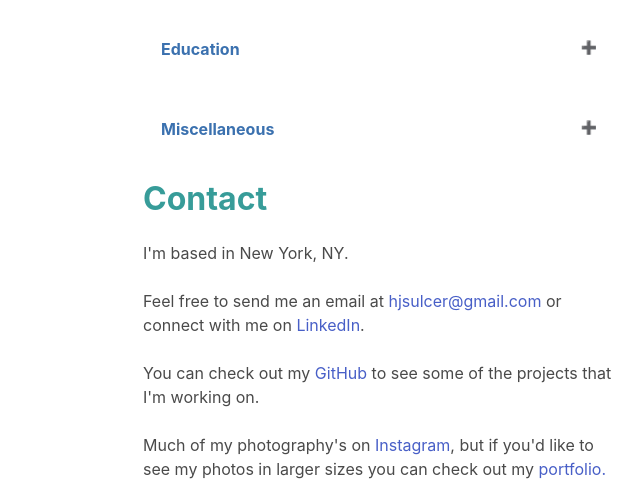
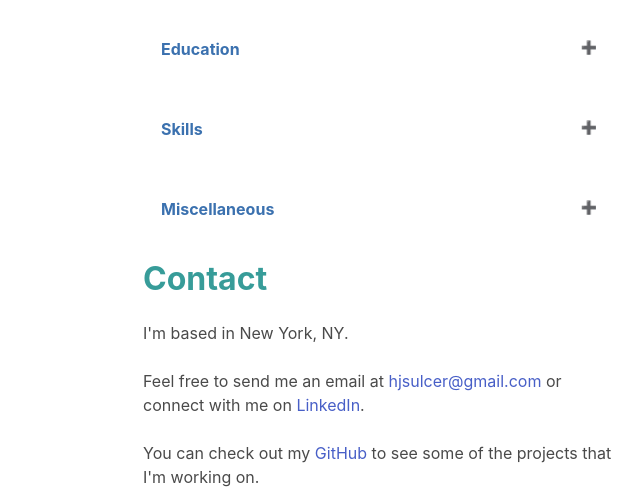
Before and after one commit to Tsardines/port-tri-col, a website: page src/index.html in a window 1280 px wide. Shown: the part 549-1049 px from the top of the page, without its empty margins (261-903 px from the left). Drawn offline with nearby package versions, Linux system fonts and the light colour scheme.

Commit message:
Added Skills section and updated Professional section

```diff
--- a/src/index.html
+++ b/src/index.html
@@ -67,7 +67,7 @@
 						<b class="job-title">Web Developer</b>
 						<br>
 						<i>Jan 2019 - Present</i>
-						<p class="text-secondary">Developed and maintained custom applications for the firmwide intranet. Used axios to retrieve data from firm's API and SQL to get information from the firm's secure document management system. Added improvements to the firm's bespoke financial platform and contributed to its revamped design. Assisted employees with intranet issues and requests by translating technical details into understandable terms.</p>
+						<p class="text-secondary">Developed and maintained custom applications for the firmwide intranet. Added improvements to the firm's bespoke financial platform and contributed to its revamped design. Assisted employees with intranet issues and requests by translating technical details into understandable terms.</p>
 					</div>
 
 					<div class="work-section">
@@ -113,6 +113,21 @@
 					<b>A.A. in Liberal Arts - <i>Union County College</i></b>
 					<p class="text-secondary"><b>Organizations:</b> Phi Theta Kappa (Secretary), Art Society (Treasurer), Outing Club (Liaison Officer), Academic Learning Center (Tutor), Psychology Club.</p>
 				</div>
+
+				<button class="accordion">Skills</button>
+					<div class="panel">
+					<br>
+					 <p><b>Languages - </b>JavaScript, C#, SQL</p>
+					 <p><b>Frameworks/Libraries - </b>React, Ruby on Rails, Bootstrap, Bulma</p>
+					 <p><b>CMS - </b>SharePoint</p>
+					 <p><b>Bundlers - </b>webpack</p>
+					 <p><b>Version control - </b>Git</p>
+					 <p><b>Teamwork - </b>Agile/scrum, pair programming, code reviews</p>
+					 <p><b>Operating systems - </b>Mac OS, Windows</p>
+					 <p><b>Video editing - </b>Sony Vegas Pro</p>
+					 <p><b>Photography - </b>Street, landscapes, portraits, Capture One, Lightroom</p>
+					 <p><b>Misc - </b>Tennis instruction</p>
+					</div>
 
 				<button class="accordion">Miscellaneous</button>
 					<div class="panel">
```
